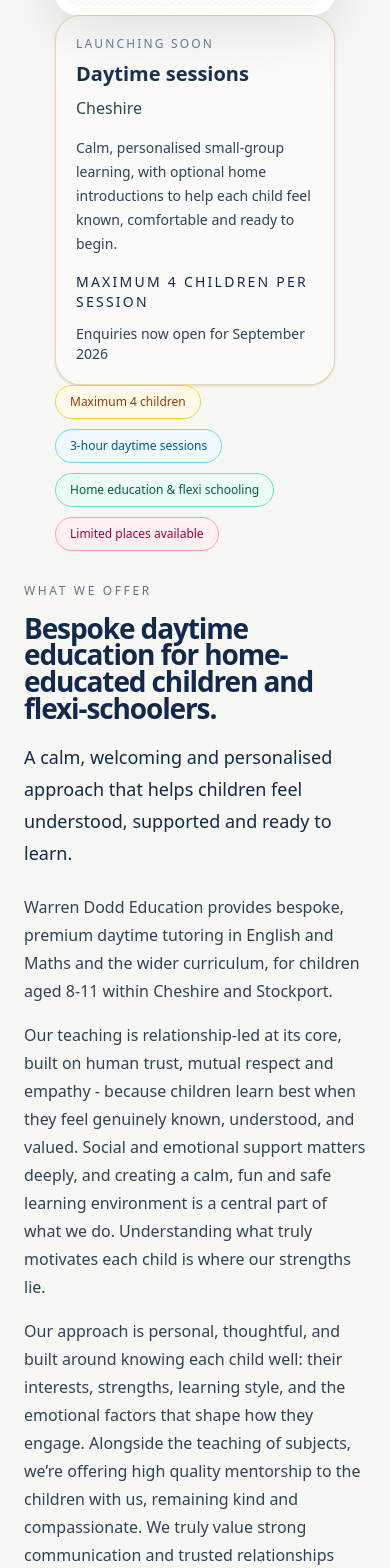
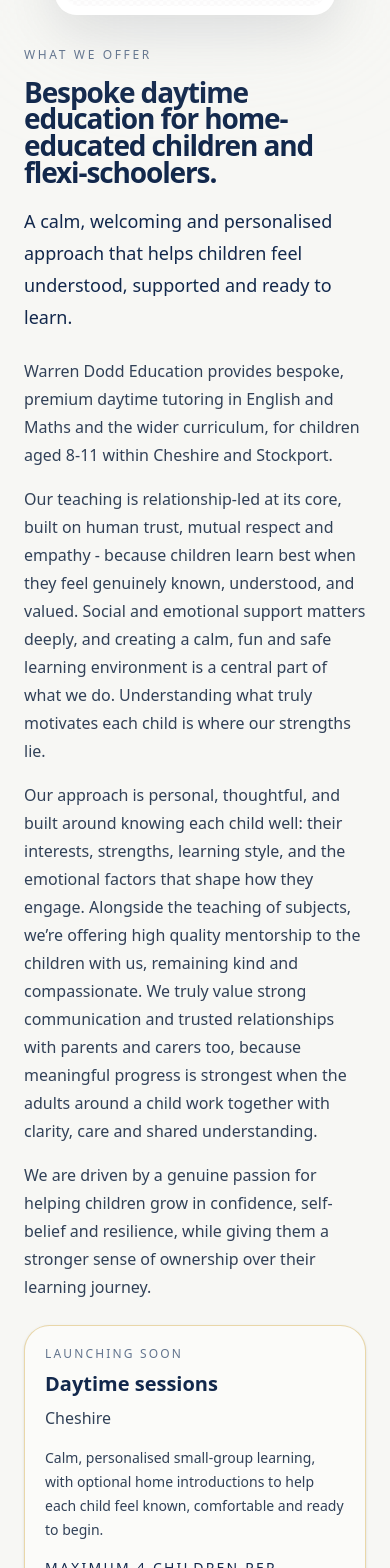
Before and after one commit to davedodd89-ai/warren-dodd-education, a Next.js app: page / in a window 390 px wide. Shown: the part 417-1985 px from the top of the page. Built offline with nearby package versions, Linux system fonts and the light colour scheme; grey boxes are pictures that could not be loaded.

Commit message:
Fix mobile hero flow and keep desktop layout

```diff
--- a/app/page.tsx
+++ b/app/page.tsx
@@ -73,7 +73,7 @@
                 </div>
               </div>
 
-              <div className="rounded-[1.6rem] border border-[#D8B35B]/50 bg-[#FBFBF9] p-5 shadow-sm lg:p-6">
+              <div className="hidden lg:block rounded-[1.6rem] border border-[#D8B35B]/50 bg-[#FBFBF9] p-5 shadow-sm lg:p-6">
                 <p className="text-xs uppercase tracking-[0.18em] text-slate-500 md:text-sm">
                   Launching soon
                 </p>
@@ -101,7 +101,7 @@
                 </p>
               </div>
 
-              <div className="flex flex-wrap gap-2.5">
+              <div className="hidden lg:flex flex-wrap gap-2.5">
                 <span className="rounded-full border border-amber-300 bg-amber-50 px-3.5 py-2 text-xs text-amber-800 md:text-sm">
                   Maximum 4 children
                 </span>
@@ -166,6 +166,51 @@
               confidence, self-belief and resilience, while giving them a
               stronger sense of ownership over their learning journey.
             </p>
+
+            <div className="mt-6 space-y-5 lg:hidden">
+              <div className="rounded-[1.6rem] border border-[#D8B35B]/50 bg-[#FBFBF9] p-5 shadow-sm">
+                <p className="text-xs uppercase tracking-[0.18em] text-slate-500 md:text-sm">
+                  Launching soon
+                </p>
+
+                <p className="mt-2 text-xl font-semibold text-[#12284C] md:text-2xl">
+                  Daytime sessions
+                </p>
+
+                <p className="mt-2 text-base font-medium text-slate-700 md:text-lg">
+                  Cheshire
+                </p>
+
+                <p className="mt-4 text-sm leading-6 text-slate-700 md:text-base md:leading-7">
+                  Calm, personalised small-group learning, with optional home
+                  introductions to help each child feel known, comfortable and
+                  ready to begin.
+                </p>
+
+                <p className="mt-4 text-sm font-medium uppercase tracking-[0.16em] text-[#12284C]">
+                  Maximum 4 children per session
+                </p>
+
+                <p className="mt-3 text-sm font-medium text-slate-700 md:text-base">
+                  Enquiries now open for September 2026
+                </p>
+              </div>
+
+              <div className="flex flex-wrap gap-2.5">
+                <span className="rounded-full border border-amber-300 bg-amber-50 px-3.5 py-2 text-xs text-amber-800 md:text-sm">
+                  Maximum 4 children
+                </span>
+                <span className="rounded-full border border-sky-300 bg-sky-50 px-3.5 py-2 text-xs text-sky-800 md:text-sm">
+                  3-hour daytime sessions
+                </span>
+                <span className="rounded-full border border-emerald-300 bg-emerald-50 px-3.5 py-2 text-xs text-emerald-800 md:text-sm">
+                  Home education &amp; flexi schooling
+                </span>
+                <span className="rounded-full border border-rose-300 bg-rose-50 px-3.5 py-2 text-xs text-rose-800 md:text-sm">
+                  Limited places available
+                </span>
+              </div>
+            </div>
 
             <div className="mt-7">
               <Link
--- a/app/why/page.tsx
+++ b/app/why/page.tsx
@@ -6,6 +6,10 @@
     {
       title: "Home education and flexi schooling",
       text: "This is especially well suited to children who are home educated, or who attend school for most of the week but would benefit from spending part of their week in a more personalised tutoring group. It offers a calm, purposeful and carefully structured space for children who need something more bespoke alongside, or instead of, the usual model.",
+    },
+    {
+      title: "Neurodivergent children who need to feel understood",
+      text: "This can be a particularly strong fit for neurodivergent children who benefit from adults taking the time to understand how they think, feel, communicate and engage. Many children do better when they feel properly known, when expectations are clear, and when the environment is calm, relational and responsive rather than rushed or overwhelming.",
     },
     {
       title: "Children who benefit from small-group learning",
@@ -26,6 +30,10 @@
     {
       title: "Children who simply need the right environment",
       text: "This is not only for children who are struggling. It is also for children who would flourish with a more thoughtful, relationship-led and personalised approach. For some families, it is about giving their child a setting where they can feel calmer, happier, more confident and more fully themselves as a learner.",
+    },
+    {
+      title: "Experience that is relationship-led",
+      text: "With experience across mainstream and SEND, my approach is built around understanding the child in front of me properly. Relationship-led teaching matters deeply here. When children feel known, respected and safe with the adult leading them, they are far more likely to engage, trust the process and begin to grow in confidence.",
     },
   ];
 
@@ -79,11 +87,21 @@
               </p>
 
               <p>
-                It can also be a strong fit for children who need help rebuilding
-                confidence, developing self-belief, navigating social and
-                emotional challenges, or simply learning in a smaller group where
-                they feel more understood, more settled and more willing to
-                engage.
+                It can also be a particularly strong fit for neurodivergent
+                children, and for children who need to feel properly understood,
+                genuinely known and emotionally safe before learning begins to
+                flow. With experience across mainstream and SEND, my work is
+                built around taking the time to understand the child in front of
+                me and creating a relationship-led environment where they can
+                settle, trust, engage and grow.
+              </p>
+
+              <p>
+                It can also be a strong fit for children who need help
+                rebuilding confidence, developing self-belief, navigating social
+                and emotional challenges, or simply learning in a smaller group
+                where they feel more understood, more settled and more willing
+                to engage.
               </p>
             </div>
           </div>
```
